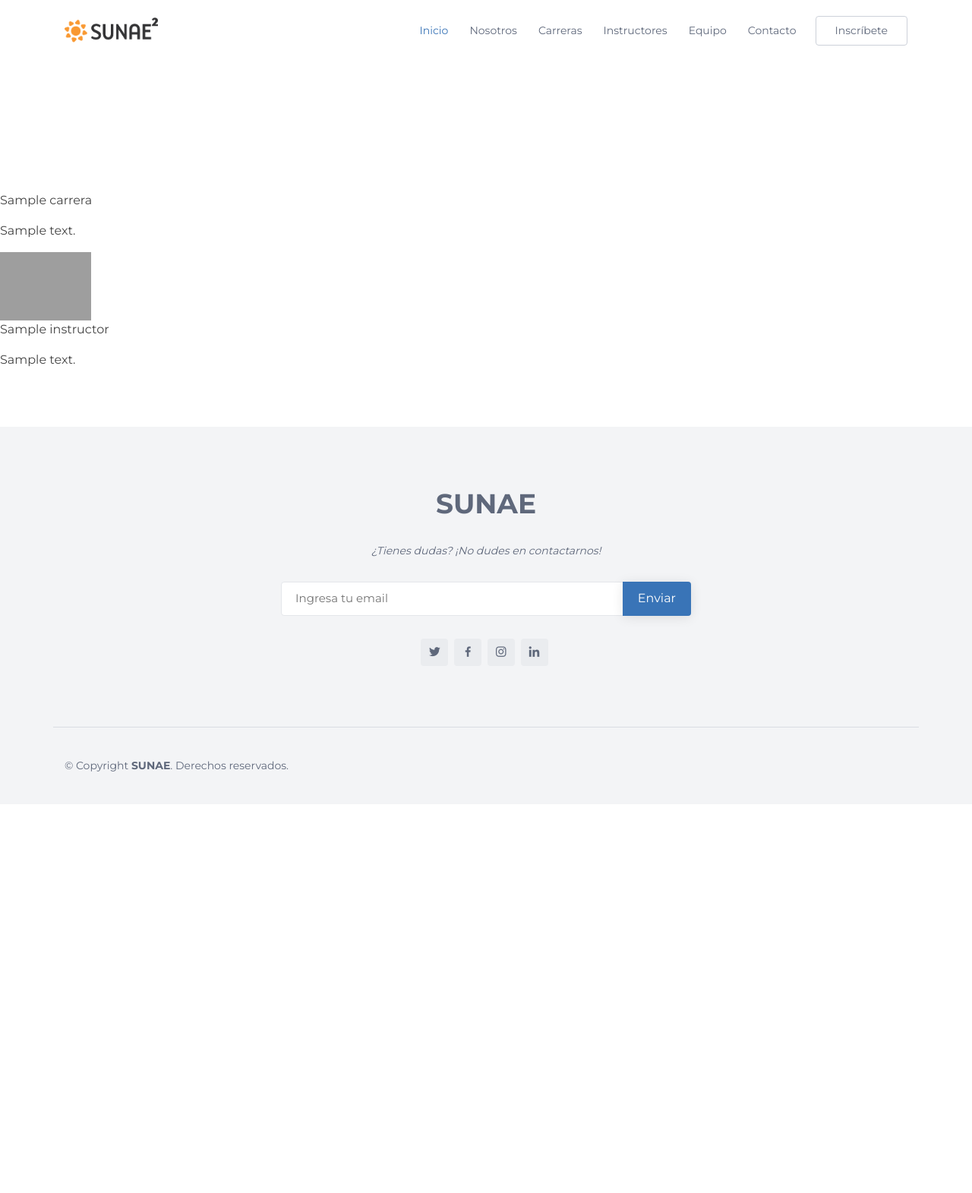
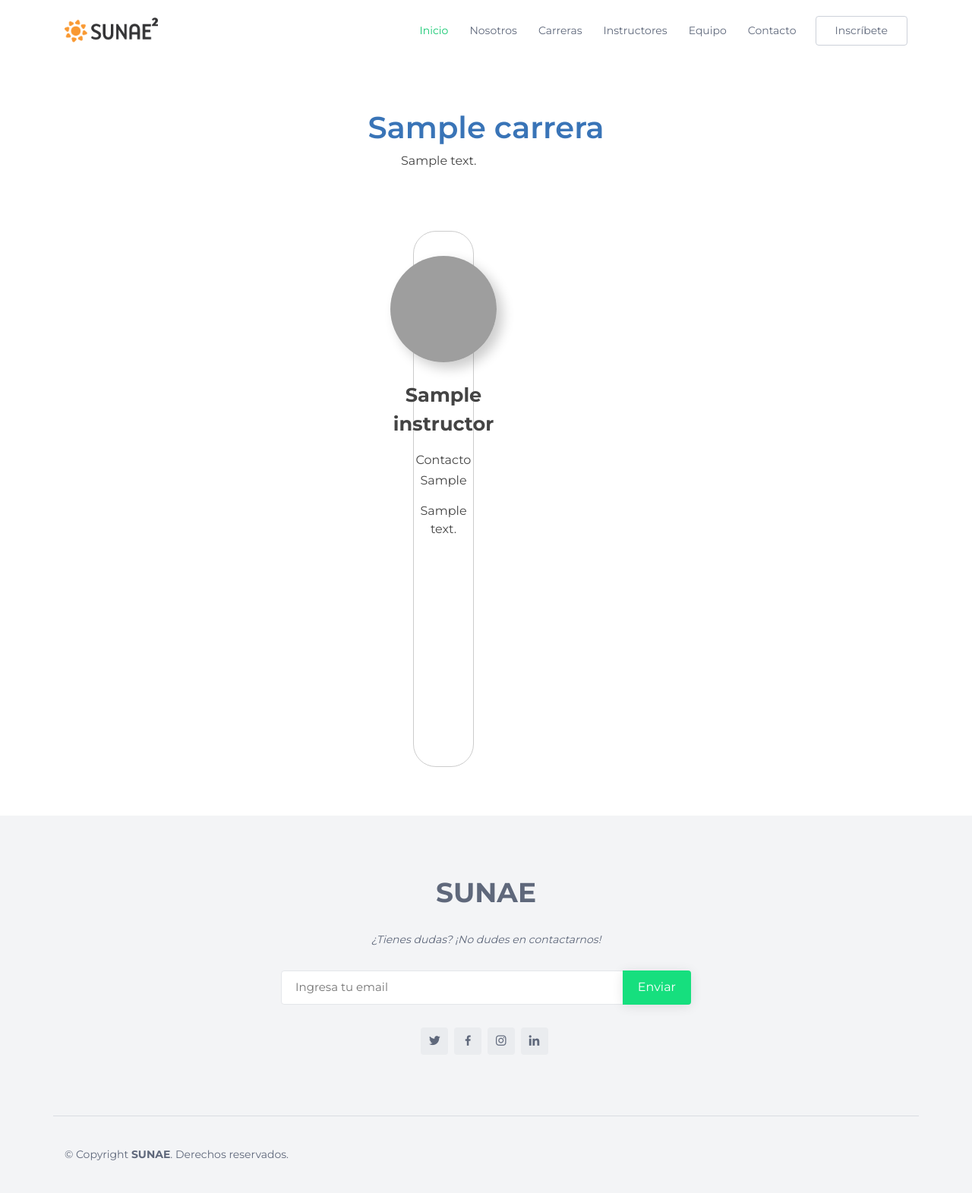
Before and after one commit to SUNAE-2/sunae-web, a Django app: page /carreras/1/ in a window 1280 px wide. Shown: the whole page at 76% size. Before the commit the page ends 1016 px from the top, so only its background shows below. Run offline with Django 3.2, Linux system fonts and the light colour scheme; tables that the repository leaves empty hold one stand-in row (values such as "Sample post"); some libraries are stand-ins or nearby versions; grey boxes are pictures that could not be loaded.

Commit message:
#10 Carreras, boceto de carjetas de instructores

```diff
--- /dev/null
+++ b/sunaeweb/assets/css/carrera.css
@@ -0,0 +1,80 @@
+:root {
+    --padding-section-left-right: 25rem;
+}
+
+section {
+    padding: 0 8rem;
+    padding-top: calc(80px + 4rem);
+    text-align: center;
+
+    display: flex;
+    flex-direction: column;
+}
+
+.title {
+    font-weight: 600;
+}
+
+section > p {
+    padding: 0 var(--padding-section-left-right);
+    text-align: justify;
+}
+
+section > div {
+    padding: 2rem var(--padding-section-left-right);
+
+    display: flex;
+    flex-wrap: wrap;
+    align-items: stretch;
+    justify-content: space-between;
+}
+
+section > div > div {
+    padding: 2rem 1rem;
+    width: calc(100% / 2);
+}
+
+section > div > div > div:hover {
+    background-color: rgba(0, 0, 0, 0.1);
+    transform: scale(1.05);
+}
+
+section > div > div > div:hover > p:nth-of-type(1) {
+    color: var(--primary-color-blue)
+}
+
+section > div > div > div {
+    display: flex;
+    flex-direction: column;
+    align-items: center;
+
+    border: 1px solid #CCC;
+    border-radius: 30px;
+    padding: 2rem 1rem;
+    max-width: 100%;
+    height: 100%;
+}
+
+section > div > div > div img {
+    width: 140px;
+    height: 140px;
+    margin-bottom: 1.5rem;
+    border-radius: 50%;
+    box-shadow: 0.5rem 0.5rem 1rem rgba(0, 0, 0, 0.2);
+}
+
+section > div > div > div > p:nth-of-type(1) {
+    font-weight: 700;
+    font-size: 1.6rem;
+}
+
+section > div > div > div > p:nth-of-type(2) {
+    margin-bottom: 0.2rem;
+}
+
+section > div > div > div > p:nth-of-type(4) {
+    min-height: 300px;
+    max-height: 300px;
+    overflow: auto;
+    scroll-behavior: smooth;
+}
--- a/sunaeweb/assets/css/main.css
+++ b/sunaeweb/assets/css/main.css
@@ -25,215 +25,3 @@ html,
 body {
     font-family: 'Montserrat', sans-serif;
 }
-
-.contador-alumnos {
-    display: flex;
-    align-items: center;
-    justify-content:center
-}
-
-.carreras {
-    display: flex;
-    flex-wrap: wrap;
-    justify-content: flex-start;
-    width: 100%;
-}
-
-.carreras > div {
-    padding: 2%;
-    width: calc(100% / 3);
-}
-
-.carreras > div > div {
-    display: flex;
-    flex-direction: column;
-    align-items: center;
-    justify-content: flex-start;
-
-    width: 100%;
-    height: 100%;
-    padding: 5% 3%;
-    border-radius: 10px;
-    border: 1px solid #CCC;
-    box-shadow: 0 2rem 2rem rgba(0, 0, 0, 0.1);
-}
-
-.carreras > div > div:hover {
-    background-color: rgba(0, 0, 0, 0.05);
-    transform: scale(1.05);
-}
-
-.carreras > div > div:hover > a:first-child {
-    color: var(--primary-color-orange);
-}
-
-.carreras > div > div > a:first-child {
-    text-align: center;
-    text-decoration: none;
-    text-transform: uppercase;
-    color: var(--primary-color-blue);
-    font-size: 1.6rem;
-    font-weight: 600;
-}
-
-.carreras > div > div > a > img {
-    margin: 1.2rem 0;
-    width: 120px;
-}
-
-.carreras > div > div > p {
-    text-align: center;
-    padding: 0 3px;
-}
-
-/* CHANGE COLORS BOOTSTRAP */
-a {
-    color: var(--primary-color-blue);
-}
-
-.nav-menu a:hover,
-.nav-menu .active > a,
-.nav-menu li:hover > a {
-    color: var(--primary-color-blue);
-}
-
-.nav-menu .drop-down ul a:hover,
-.nav-menu .drop-down ul .active > a,
-.nav-menu .drop-down ul li:hover > a {
-    color: var(--primary-color-blue);
-}
-
-.back-to-top i {
-    background: var(--primary-color-blue);
-}
-
-.back-to-top i:hover {
-    background: var(--secondary-color-blue);
-}
-
-.mobile-nav a:hover,
-.mobile-nav .active > a,
-.mobile-nav li:hover > a {
-    color: var(--primary-color-blue);
-}
-
-#hero .btn-get-started {
-    background: var(--primary-color-blue);
-    box-shadow: 0 8px 28px rgba(var(--secondary-color-blue), 0.45);
-}
-
-#hero .btn-get-started:hover {
-    background: var(--secondary-color-blue);
-    box-shadow: 0 8px 28px rgba(var(--primary-color-blue), 0.45);
-}
-
-#hero .btn-watch-video:hover i {
-    color: var(--primary-color-blue);
-}
-
-.featured-services .icon i {
-    color: var(--primary-color-blue);
-}
-
-.featured-services .icon-box:hover .title a {
-    color: var(--primary-color-blue);
-}
-
-.about .content ul i {
-    color: var(--primary-color-blue);
-}
-
-.counts .counters span {
-    color: var(--primary-color-blue);
-}
-
-.services .icon-box .icon i {
-    color: var(--primary-color-blue);
-}
-
-.services .icon-box:hover h4 a {
-    color: var(--primary-color-blue);
-}
-
-.portfolio #portfolio-flters li:hover,
-.portfolio #portfolio-flters li.filter-active {
-    color: var(--primary-color-blue);
-}
-
-.portfolio .portfolio-item .portfolio-info .preview-link:hover,
-.portfolio .portfolio-item .portfolio-info .details-link:hover {
-    color: var(--primary-color-blue);
-}
-
-.testimonials .owl-dot.active {
-    background-color: var(--primary-color-blue) !important;
-}
-
-.cta {
-    background: var(--primary-color-blue);
-}
-
-.cta .cta-btn:hover {
-    background: #fff;
-    border: 2px solid #fff;
-    color: var(--secondary-color-blue);
-    box-shadow: 0 8px 28px rgba(var(--secondary-color-blue), 0.45);
-}
-
-.team .member .social a:hover {
-    color: var(--primary-color-blue);
-}
-
-.contact .info {
-    border-top: 3px solid var(--primary-color-blue);
-    border-bottom: 3px solid var(--primary-color-blue);
-}
-
-.contact .info i {
-    color: var(--primary-color-blue);
-}
-
-.contact .info .social-links a:hover {
-    background: var(--primary-color-blue);
-    color: #fff;
-}
-
-.contact .info .email:hover i,
-.contact .info .address:hover i,
-.contact .info .phone:hover i {
-    background: var(--primary-color-blue);
-}
-
-.contact .php-email-form {
-    border-top: 3px solid var(--primary-color-blue);
-    border-bottom: 3px solid var(--primary-color-blue);
-}
-
-.contact .php-email-form input:focus,
-.contact .php-email-form textarea:focus {
-    border-color: var(--primary-color-blue);
-}
-
-.contact .php-email-form button[type="submit"] {
-    background: var(--primary-color-blue);
-}
-
-.contact .php-email-form button[type="submit"]:hover {
-    background: var(--secondary-color-blue);
-}
-
-.portfolio-details .portfolio-details-carousel .owl-dot.active {
-    background-color: var(--primary-color-blue) !important;
-}
-
-#footer .footer-top .footer-newsletter form input[type="submit"] {
-    background: var(--primary-color-blue);
-}
-
-#footer .footer-top .footer-newsletter form input[type="submit"]:hover {
-    background: var(--secondary-color-blue);
-}
-
-#footer .footer-top .social-links a:hover {
-    background: var(--primary-color-blue);
-}
--- /dev/null
+++ b/sunaeweb/assets/js/getColor.js
@@ -0,0 +1,3 @@
+const colors = ['#FF9D37', '#3974B7', '#3292F9'];
+const randomColor = colors[Math.floor(Math.random() * colors.length)];
+document.querySelector('.title').style.color = randomColor;
--- a/sunaeweb/views/carrera.html
+++ b/sunaeweb/views/carrera.html
@@ -3,26 +3,36 @@
 {% load static %}
 
 {% block title %}
-    <title>{{object.nombre}}</title>
+    <title>{{object.nombre.capitalize}}</title>
 {% endblock %}
 
 {% block css %}
-    <link rel="stylesheet" href="{% static 'css/faq.css' %}">
+    <link rel="stylesheet" href="{% static 'css/carrera.css' %}">
 {% endblock %}
 
 {% block body %}
 
     <section>
-        <br><br><br><br><br><br><br><br>
-        <p>{{object.nombre}}</p>
+        <h1 class="title">{{object.nombre}}</h1>
         <p>{{object.descripcion}}</p>
 
-        {% for i in instructor %}
-            <img src="{{BASIC_DIR}}/{{i.imagen.url}}" width="120" />
-            <p>{{i.nombre}}</p>
-            <p>{{i.descripcion}}</p>
-        {% endfor %}
-
+        <div class="">
+            {% for i in instructor %}
+            <div class="instructor">
+                <div>
+                    <img src="{{BASIC_DIR}}/{{i.imagen.url}}" width="120" />
+                    <p>{{i.nombre}}</p>
+                    <p>Contacto</p>
+                    <p>{{i.correo}}</p>
+                    <p>{{i.descripcion}}</p>
+                </div>
+            </div>
+            {% endfor %}
+        </div>
     </section>
 
 {% endblock %}
+
+{% block scripts %}
+    <script src="{% static 'js/getColor.js' %}" defer></script>
+{% endblock %}
--- a/sunaeweb/views/home.html
+++ b/sunaeweb/views/home.html
@@ -7,10 +7,11 @@
 {% endblock %}
 
 {% block css %}
-    <link rel="stylesheet" href="{% static 'css/main.css' %}">
+    <link rel="stylesheet" href="{% static 'css/home.css' %}">
 {% endblock %}
 
 {% block body %}
+
     <!-- ======= Hero Section ======= -->
     <section id="estudiantes" class="d-flex align-items-center">
 
--- a/sunaeweb/views/templates/index.html
+++ b/sunaeweb/views/templates/index.html
@@ -44,7 +44,6 @@
     </main>
 
     {% include './footer.html' %}
-
     <a href="#" class="back-to-top"><i class="icofont-simple-up"></i></a>
 
     <script src="{% static 'vendor/jquery/jquery.min.js' %}" defer></script>
@@ -56,6 +55,9 @@
     <script src="{% static 'vendor/venobox/venobox.min.js' %}" defer></script>
     <script src="{% static 'vendor/owl.carousel/owl.carousel.min.js' %}" defer></script>
 
-    <script src="{% static 'js/main.js' %}"></script>
+    <script src="{% static 'js/main.js' %}" defer></script>
+    {% block scripts %}
+        {% comment %} scripts {% endcomment %}
+    {% endblock %}
 </body>
 </html>
```
Also changed, not shown: sunaeweb/assets/css/home.css (added, +215 -0 lines).
